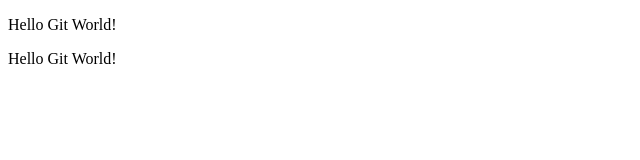
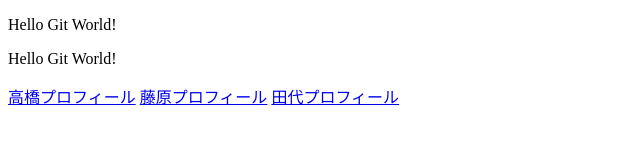
Before and after one commit to Ragamn/ensyu_1, a plain HTML site: page index.html in a window 1280 px wide. Shown: the whole page, without its empty margins (0-640 px from the left). Drawn offline with Linux system fonts and the light colour scheme.

Commit message:
新規ファイルの作成

```diff
--- a/index.html
+++ b/index.html
@@ -8,5 +8,8 @@
 <body>
   <p>Hello Git World!</p>
   <p>Hello Git World!</p>
+  <a href="/profile_A.html">高橋プロフィール</a>
+  <a href="/profile_B_1.html">藤原プロフィール</a>
+  <a href="/profile_B_2.html">田代プロフィール</a>
 </body>
 </html>
```
Also changed, not shown: profile_A.html (added), profile_B_1.html (added), profile_B_2.html (added).
